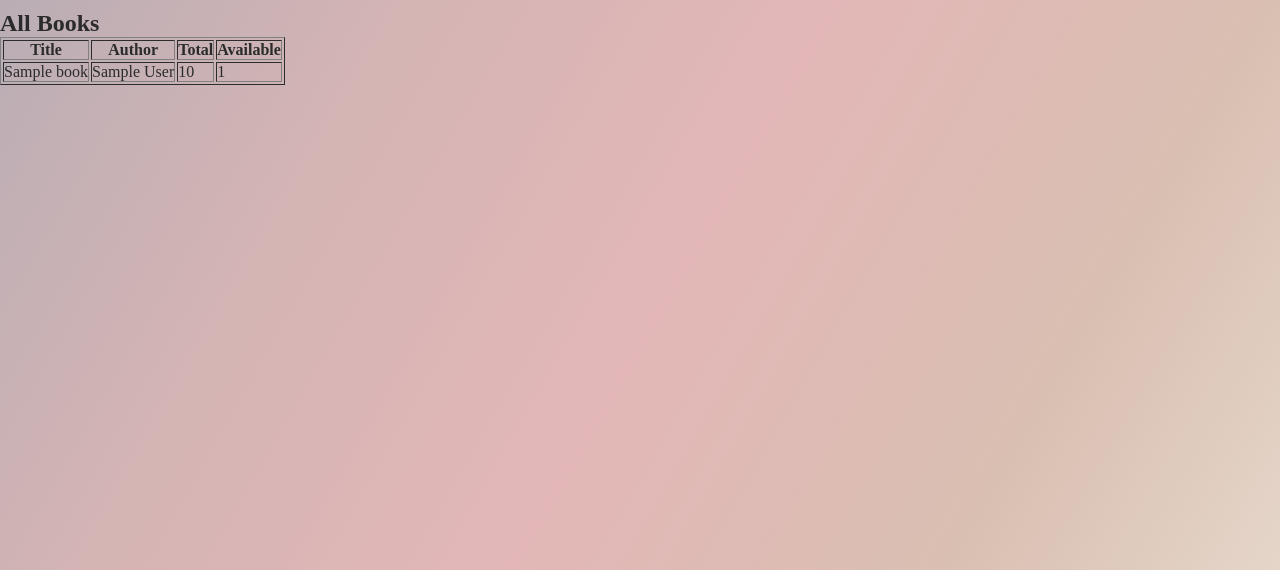
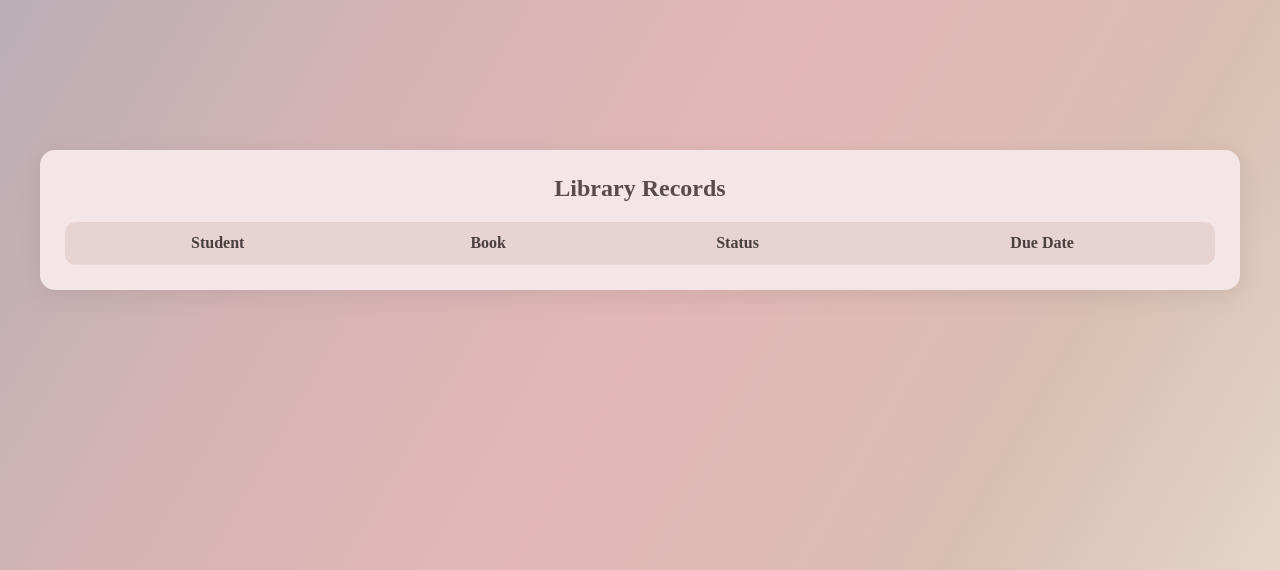
Before and after one commit to ayesha-rahman37/MedEdu-Portal, a Django app: page /library/records/ in a window 1280 px wide. Shown: the part 60-630 px from the top of the page. Run offline with Django 5.2, Linux system fonts and the light colour scheme; a user stored in the database is signed in; tables that the repository leaves empty hold one stand-in row (values such as "Sample post"); lists and menus that the app fills with data are empty.

Commit message:
Change the UI of library sytem for library stuff

```diff
--- a/static/css/style.css
+++ b/static/css/style.css
@@ -1,48 +1,42 @@
 /* ================= RESET ================= */
+
 * {
     margin: 0;
     padding: 0;
     box-sizing: border-box;
 }
 
+
 /* ================= BODY ================= */
+
 body {
     font-family: "Times New Roman", Georgia, serif;
     color: #2b2b2b;
     min-height: 100vh;
-
-    background: linear-gradient(
-        120deg,
-        #b7adb5,
-        #d4b4b4,
-        #e3b7b7,
-        #d9bfb2,
-        #e8dccf
-    );
-
+    background: linear-gradient( 120deg, #b7adb5, #d4b4b4, #e3b7b7, #d9bfb2, #e8dccf);
     background-attachment: fixed;
 }
 
+
 /* ================= HEADER ================= */
+
 .header {
     position: fixed;
     top: 0;
     left: 0;
-
     width: 100%;
     height: 60px;
-
     display: flex;
     justify-content: center;
     align-items: center;
-
-    background: rgba(255,255,255,0.6);
+    background: rgba(255, 255, 255, 0.6);
     backdrop-filter: blur(12px);
-
     z-index: 9999;
 }
 
+
 /* ================= NAVBAR ================= */
+
 .navbar {
     display: flex;
     gap: 15px;
@@ -54,13 +48,10 @@ body {
 .navbar a {
     text-decoration: none;
     color: #3a2f2f;
-
     padding: 8px 14px;
     border-radius: 8px;
-
     font-size: 15px;
     font-weight: 600;
-
     transition: 0.3s;
 }
 
@@ -69,20 +60,22 @@ body {
     color: white;
 }
 
+
 /* ================= DROPDOWN ================= */
+
 .nav-select {
     position: relative;
     display: inline-flex;
 }
 
+
 /* button */
+
 .select-box {
     padding: 8px 14px;
     border-radius: 8px;
-
     color: #3a2f2f;
     font-weight: 600;
-
     cursor: pointer;
     transition: 0.3s;
 }
@@ -92,33 +85,33 @@ body {
     color: white;
 }
 
+
 /* dropdown box */
+
 .select-options {
     position: absolute;
-
-    top: 100%;   /* 🔥 FIX */
+    top: 100%;
+    /* 🔥 FIX */
     left: 0;
-
     width: 200px;
-
     background: white;
-
     border-radius: 12px;
     padding: 6px 0;
-
-    box-shadow: 0 12px 30px rgba(0,0,0,0.2);
-
+    box-shadow: 0 12px 30px rgba(0, 0, 0, 0.2);
     display: none;
-
     z-index: 9999;
 }
 
+
 /* 🔥 hover show */
+
 .nav-select:hover .select-options {
     display: block;
 }
 
+
 /* dropdown items */
+
 .select-options div {
     padding: 10px 16px;
     color: #333;
@@ -130,7 +123,9 @@ body {
     color: white;
 }
 
+
 /* ================= PHASE ================= */
+
 .phase {
     position: relative;
     padding: 10px 16px;
@@ -143,42 +138,45 @@ body {
     color: white;
 }
 
+
 /* ================= SUBMENU (FINAL FIX) ================= */
+
 .submenu {
     display: none;
     position: absolute;
-
-    left: 98%;   /* 🔥 gap fix */
+    left: 98%;
+    /* 🔥 gap fix */
     top: 0;
-
     width: 200px;
-
     background: white;
     border-radius: 10px;
-
-    box-shadow: 0 10px 25px rgba(0,0,0,0.2);
-
+    box-shadow: 0 10px 25px rgba(0, 0, 0, 0.2);
     z-index: 9999;
 }
 
+
 /* 🔥 MAIN FIX */
+
 .phase:hover .submenu,
 .submenu:hover {
     display: block;
 }
 
+
 /* 🔥 hover bridge */
+
 .phase::after {
     content: "";
     position: absolute;
     right: -10px;
     top: 0;
-
     width: 15px;
     height: 100%;
 }
 
+
 /* submenu links */
+
 .submenu a {
     display: block;
     padding: 10px;
@@ -191,21 +189,22 @@ body {
     color: white;
 }
 
+
 /* ================= MAIN CONTENT ================= */
+
 .main-content {
     padding-top: 70px;
 }
 
+
 /* ================= HERO ================= */
+
 .hero {
     height: 100vh;
-
     display: flex;
     justify-content: center;
     align-items: center;
-
     text-align: center;
-
     background-image: url("/static/images/medical-pattern.png");
     background-size: 260px;
 }
@@ -220,20 +219,18 @@ body {
     color: #4a3a3a;
 }
 
+
 /* ================= BUTTON ================= */
+
 .btn {
     margin-top: 20px;
     padding: 12px 30px;
-
     font-size: 16px;
-
     border: none;
     border-radius: 10px;
-
     background: #c79a9a;
     color: white;
     font-weight: bold;
-
     cursor: pointer;
     transition: 0.3s;
 }
@@ -242,7 +239,9 @@ body {
     background: #b88c8c;
 }
 
+
 /* ================= FEATURES ================= */
+
 .features {
     display: flex;
     justify-content: center;
@@ -251,7 +250,7 @@ body {
 }
 
 .card {
-    background: rgba(255,255,255,0.5);
+    background: rgba(255, 255, 255, 0.5);
     padding: 30px;
     width: 260px;
     border-radius: 12px;
@@ -259,7 +258,9 @@ body {
     backdrop-filter: blur(10px);
 }
 
+
 /* ================= FOOTER ================= */
+
 .footer {
     padding-top: 40px;
     background: #e8dccf;
@@ -279,7 +280,9 @@ body {
     margin-top: 30px;
 }
 
+
 /* ================= AUTH ================= */
+
 .auth-container {
     min-height: 85vh;
     display: flex;
@@ -289,11 +292,11 @@ body {
 
 .auth-card {
     width: 420px;
-    background: rgba(255,255,255,0.6);
+    background: rgba(255, 255, 255, 0.6);
     backdrop-filter: blur(15px);
     padding: 45px;
     border-radius: 16px;
-    box-shadow: 0 10px 30px rgba(0,0,0,0.15);
+    box-shadow: 0 10px 30px rgba(0, 0, 0, 0.15);
 }
 
 .form-group {
@@ -325,7 +328,9 @@ body {
     background: #c79a9a;
 }
 
+
 /* ================= PROFILE ================= */
+
 .profile-info p {
     margin: 10px 0;
 }
@@ -352,7 +357,9 @@ body {
     color: white;
 }
 
+
 /* ================= DASHBOARD ================= */
+
 .dashboard-content {
     text-align: center;
     margin-top: 40px;
@@ -360,7 +367,9 @@ body {
     font-weight: bold;
 }
 
+
 /* CENTER BOX */
+
 .dashboard-container {
     height: 90vh;
     display: flex;
@@ -368,43 +377,56 @@ body {
     align-items: center;
 }
 
+
 /* CARD */
+
 .welcome-box {
     text-align: center;
     padding: 40px 60px;
-
-    background: rgba(255,255,255,0.6);
+    background: rgba(255, 255, 255, 0.6);
     backdrop-filter: blur(10px);
-
     border-radius: 16px;
-    box-shadow: 0 10px 30px rgba(0,0,0,0.2);
+    box-shadow: 0 10px 30px rgba(0, 0, 0, 0.2);
 }
 
+
 /* TEXT (NORMAL STYLE) */
+
 .welcome-text {
-    font-family: "Times New Roman", Georgia, serif; /* আগের font */
-    font-size: 26px; /* normal size */
+    font-family: "Times New Roman", Georgia, serif;
+    /* আগের font */
+    font-size: 26px;
+    /* normal size */
     font-weight: 600;
-    color: #222; /* normal black */
+    color: #222;
+    /* normal black */
 }
 
+
 /* ROLE (NO COLOR CHANGE) */
+
 .role {
-    color: #222;   /* same color */
+    color: #222;
+    /* same color */
     font-weight: 600;
 }
 
+
 /* USER NAME */
+
 .welcome-user {
     margin-top: 10px;
     font-size: 18px;
     color: #333;
 }
 
+
 /* ================= PAGE CONTAINER ================= */
+
 .page-container {
     margin-top: 100px;
     text-align: center;
+    padding: 40px;
 }
 
 .page-title {
@@ -416,51 +438,56 @@ body {
     width: 60%;
     margin: auto;
     padding: 30px;
-
-    background: rgba(255,255,255,0.6);
+    background: rgba(255, 255, 255, 0.6);
     border-radius: 12px;
-
-    box-shadow: 0 10px 25px rgba(0,0,0,0.2);
+    box-shadow: 0 10px 25px rgba(0, 0, 0, 0.2);
 }
 
+
 /* ================= EXTRA PDF SECTION ================= */
+
 .extra-pdf-list {
     margin-top: 20px;
 }
 
+
 /* BUTTON STYLE (THEME MATCHED) */
+
 .pdf-btn {
     display: inline-block;
     margin: 10px 10px 0 0;
     padding: 10px 18px;
-
-    background: rgba(255,255,255,0.6);   /* glass effect */
+    background: rgba(255, 255, 255, 0.6);
+    /* glass effect */
     backdrop-filter: blur(8px);
-
-    color: #3a2f2f;   /* navbar color match */
+    color: #3a2f2f;
+    /* navbar color match */
     border-radius: 10px;
-
     text-decoration: none;
     font-weight: 600;
-
-    box-shadow: 0 6px 15px rgba(0,0,0,0.15);
-
+    box-shadow: 0 6px 15px rgba(0, 0, 0, 0.15);
     transition: 0.3s;
 }
 
+
 /* HOVER (your pink tone) */
+
 .pdf-btn:hover {
     background: #e3b7b7;
     color: white;
 }
 
+
 /* ===== WRAPPER ===== */
+
 .pdf-wrapper {
     width: 85%;
     margin: 30px auto;
 }
 
+
 /* ===== TITLE ===== */
+
 .pdf-title {
     text-align: center;
     margin-bottom: 20px;
@@ -468,15 +495,19 @@ body {
     color: #333;
 }
 
+
 /* ===== PDF BOX ===== */
+
 .pdf-container {
     background: #fff;
     padding: 15px;
     border-radius: 12px;
-    box-shadow: 0 8px 25px rgba(0,0,0,0.15);
+    box-shadow: 0 8px 25px rgba(0, 0, 0, 0.15);
 }
 
+
 /* ===== PDF FRAME ===== */
+
 .pdf-frame {
     width: 100%;
     height: 600px;
@@ -484,13 +515,17 @@ body {
     border-radius: 8px;
 }
 
+
 /* ===== NO PDF ===== */
+
 .no-pdf {
     text-align: center;
     color: #777;
 }
 
+
 /* ===== EXTRA MATERIALS ===== */
+
 .extra-pdf-list {
     margin-top: 20px;
 }
@@ -499,17 +534,23 @@ body {
     margin-bottom: 10px;
 }
 
+
 /* 🔥 NEW ADD */
+
 .extra-pdf-list .pdf-btn {
     margin-bottom: 15px;
 }
 
+
 /* 🔥 IMPORTANT — PDF viewer below watch */
+
 .pdf-container iframe {
     margin-top: 20px;
 }
 
+
 /* ===== BUTTON ===== */
+
 .pdf-btn {
     display: inline-block;
     margin: 10px 10px 0 0;
@@ -525,12 +566,13 @@ body {
     background: #222;
 }
 
+
 /* ===== RESPONSIVE ===== */
+
 @media (max-width: 768px) {
     .pdf-wrapper {
         width: 95%;
     }
-
     .pdf-frame {
         height: 500px;
     }
@@ -539,12 +581,15 @@ body {
 .profile-img {
     width: 150px;
     height: 150px;
-    object-fit: cover;   /* 🔥 main thing */
-    border-radius: 50%;  /* circle */
+    object-fit: cover;
+    /* 🔥 main thing */
+    border-radius: 50%;
+    /* circle */
     border: 3px solid #caeebb;
     display: block;
     margin: auto;
 }
+
 
 /* ================= DOCTOR SCHEDULE ================= */
 
@@ -554,99 +599,175 @@ body {
     padding: 10px 20px;
 }
 
+
 /* SECTION TITLE */
+
 .schedule-section h3 {
     margin-bottom: 12px;
     color: #3a2f2f;
     font-weight: 700;
 }
 
+
 /* CARD */
+
 .schedule-card {
-    background: rgba(255, 255, 255, 0.55);  /* 🔥 match bg */
+    background: rgba(255, 255, 255, 0.55);
+    /* 🔥 match bg */
     backdrop-filter: blur(10px);
-
     padding: 16px 18px;
     border-radius: 14px;
-
     margin-bottom: 12px;
-
-    box-shadow: 0 6px 18px rgba(0,0,0,0.12);
-
+    box-shadow: 0 6px 18px rgba(0, 0, 0, 0.12);
     display: flex;
     justify-content: space-between;
     align-items: center;
-
     transition: 0.3s;
 }
 
+
 /* HOVER */
+
 .schedule-card:hover {
     transform: translateY(-2px);
-    box-shadow: 0 10px 22px rgba(0,0,0,0.15);
+    box-shadow: 0 10px 22px rgba(0, 0, 0, 0.15);
 }
 
+
 /* LEFT SIDE */
+
 .schedule-info {
     display: flex;
     flex-direction: column;
     gap: 3px;
 }
 
+
 /* TITLE */
+
 .schedule-title {
     font-size: 15px;
     font-weight: 700;
     color: #2b2b2b;
 }
 
+
 /* DATE */
+
 .schedule-date {
     font-size: 13px;
     color: #6b5b5b;
 }
 
+
 /* LOCATION */
+
 .schedule-location {
     font-size: 13px;
     color: #7a6a6a;
 }
 
+
 /* TIME BADGE */
+
 .schedule-time {
-    background: #d4b4b4;   /* 🔥 theme color */
+    background: #d4b4b4;
+    /* 🔥 theme color */
     color: white;
-
     padding: 7px 12px;
     border-radius: 10px;
-
     font-size: 13px;
     font-weight: 600;
-
     min-width: 120px;
     text-align: center;
 }
 
+
 /* TODAY HIGHLIGHT */
+
 .today-highlight {
     border-left: 4px solid #d4b4b4;
 }
 
+
 /* EMPTY TEXT */
+
 .no-duty {
     color: #5a4a4a;
     font-size: 14px;
 }
 
+
 /* RESPONSIVE */
+
 @media (max-width: 768px) {
     .schedule-card {
         flex-direction: column;
         align-items: flex-start;
         gap: 10px;
     }
-
     .schedule-time {
         width: 100%;
     }
 }
+
+
+/* Card matches your dashboard tone */
+
+.card-box {
+    background: #f4e6e6;
+    /* soft pink tone */
+    padding: 25px;
+    border-radius: 15px;
+    box-shadow: 0px 6px 25px rgba(0, 0, 0, 0.08);
+}
+
+
+/* Heading same soft dark tone */
+
+h2 {
+    margin-bottom: 20px;
+    color: #5a4a4a;
+}
+
+
+/* Table styling */
+
+.table-custom {
+    width: 100%;
+    border-collapse: collapse;
+    background: #fff;
+    border-radius: 10px;
+    overflow: hidden;
+}
+
+.table-custom th,
+.table-custom td {
+    padding: 12px;
+    border-bottom: 1px solid #e6dcdc;
+    text-align: center;
+}
+
+
+/* Header matches theme */
+
+.table-custom th {
+    background-color: #e8d3d3;
+    color: #4a3f3f;
+}
+
+
+/* Button matching navbar tone */
+
+.btn-custom {
+    background: #c89f9c;
+    color: white;
+    padding: 6px 14px;
+    border-radius: 8px;
+    text-decoration: none;
+    transition: 0.3s;
+}
+
+.btn-custom:hover {
+    background: #b88a86;
+}
--- a/templates/library/records.html
+++ b/templates/library/records.html
@@ -1,27 +1,38 @@
-{% extends 'base.html' %}
-
+{% extends "base.html" %}
 {% block content %}
 
-<h2>All Books</h2>
+<div class="page-container">
 
-<table border="1">
+    <div class="card-box">
+        <h2>Library Records</h2>
 
+        <table class="table-custom">
             <tr>
-        <th>Title</th>
-        <th>Author</th>
-        <th>Total</th>
-        <th>Available</th>
+                <th>Student</th>
+                <th>Book</th>
+                <th>Status</th>
+                <th>Due Date</th>
             </tr>
 
-    {% for book in books %}
+            {% for issue in issues %}
             <tr>
-        <td>{{ book.title }}</td>
-        <td>{{ book.author }}</td>
-        <td>{{ book.total_copies }}</td>
-        <td>{{ book.available_copies }}</td>
+                <td>{{ issue.student.username }}</td>
+                <td>{{ issue.book.title }}</td>
+                <td>
+                    {% if issue.returned %}
+                        Returned
+                    {% else %}
+                        Issued
+                    {% endif %}
+                </td>
+                <td>{{ issue.due_date }}</td>
             </tr>
             {% endfor %}
 
         </table>
 
+    </div>
+
+</div>
+
 {% endblock %}
```
Also changed, not shown: templates/library/history.html (+17 -15 lines), templates/library/issue_book.html (+37 -18 lines), templates/library/return_book.html (+23 -8 lines). Lines whose indentation alone changed are shown as unchanged.
